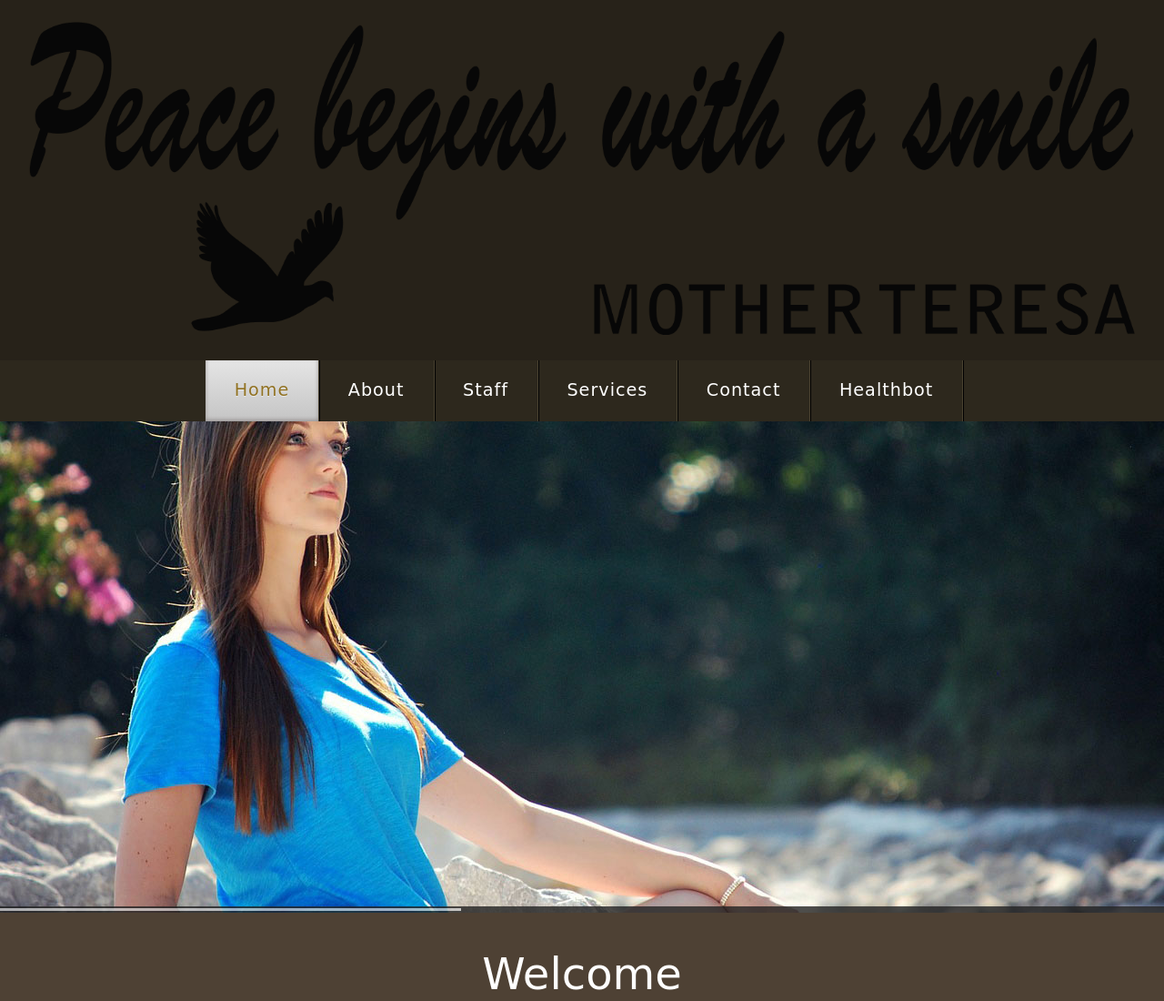
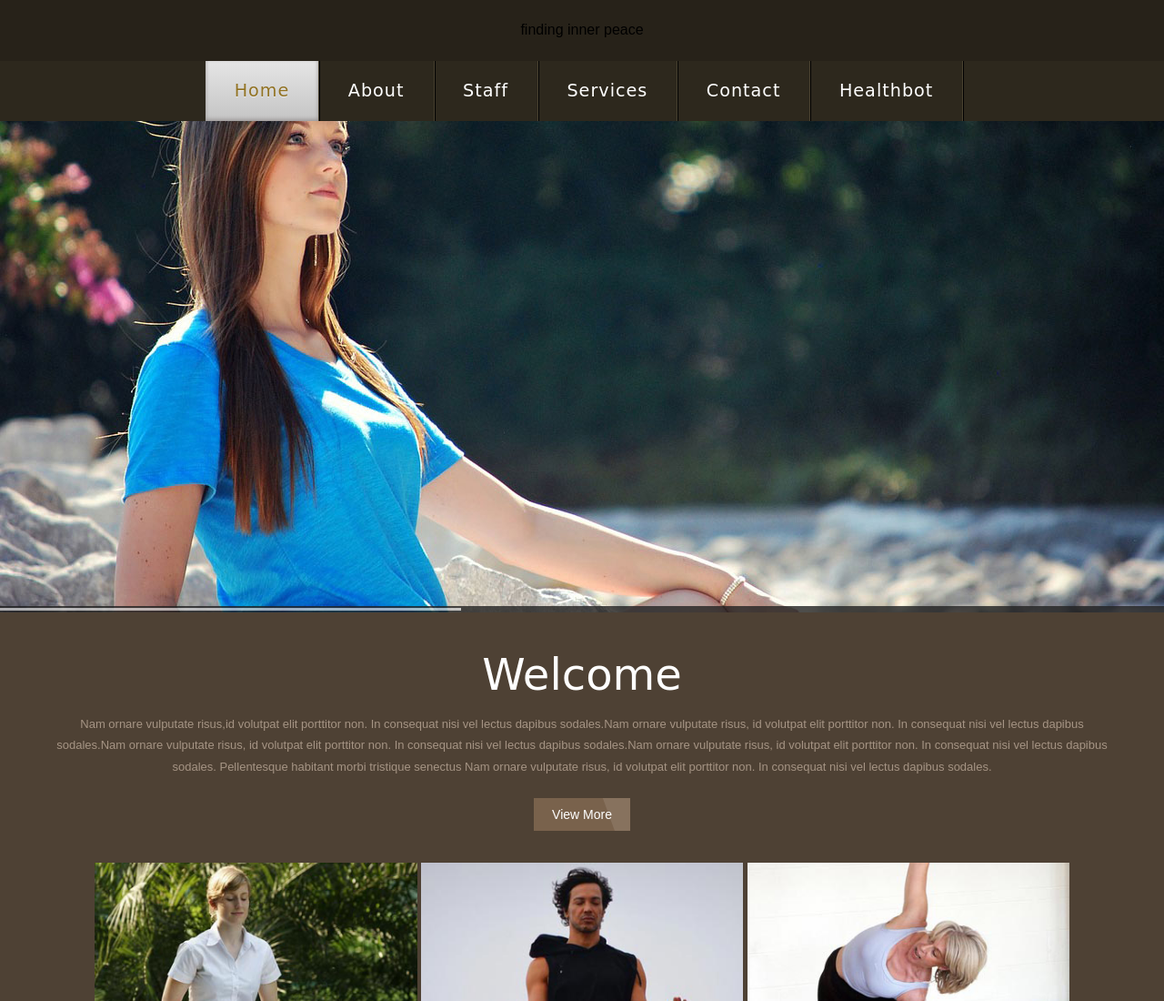
Before and after one commit to teja566/project9, a plain HTML site: page index.html in a window 1280 px wide. Shown: the top 1100 px of the page at 91% size. Drawn offline with Linux system fonts and the light colour scheme; a web font is replaced by a local one.

Commit message:
Update index.html

```diff
--- a/index.html
+++ b/index.html
@@ -34,7 +34,7 @@
 	<div class="h_bg">
 		<div class="wrap">
 			<div class="logo">
-				<h1><a href="index.html"><img src="images/logo1.png" alt=""></a></h1>
+				<h1>finding inner peace</h1>
 			</div>
 		</div>
 	</div>
```
